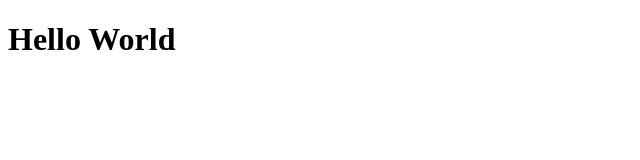
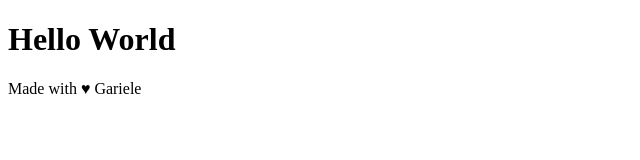
Before and after one commit to Gabriele-Cavallo/htmlcss-hello, a plain HTML site: page index.html in a window 1280 px wide. Shown: the whole page, without its empty margins (0-640 px from the left). Drawn offline with Linux system fonts and the light colour scheme.

Commit message:
feat: add footer

```diff
--- a/index.html
+++ b/index.html
@@ -9,5 +9,8 @@
     <header>
         <h1>Hello World</h1>
     </header>
+    <footer>
+        <p>Made with &hearts; Gariele</p>
+    </footer>
 </body>
 </html>
```
